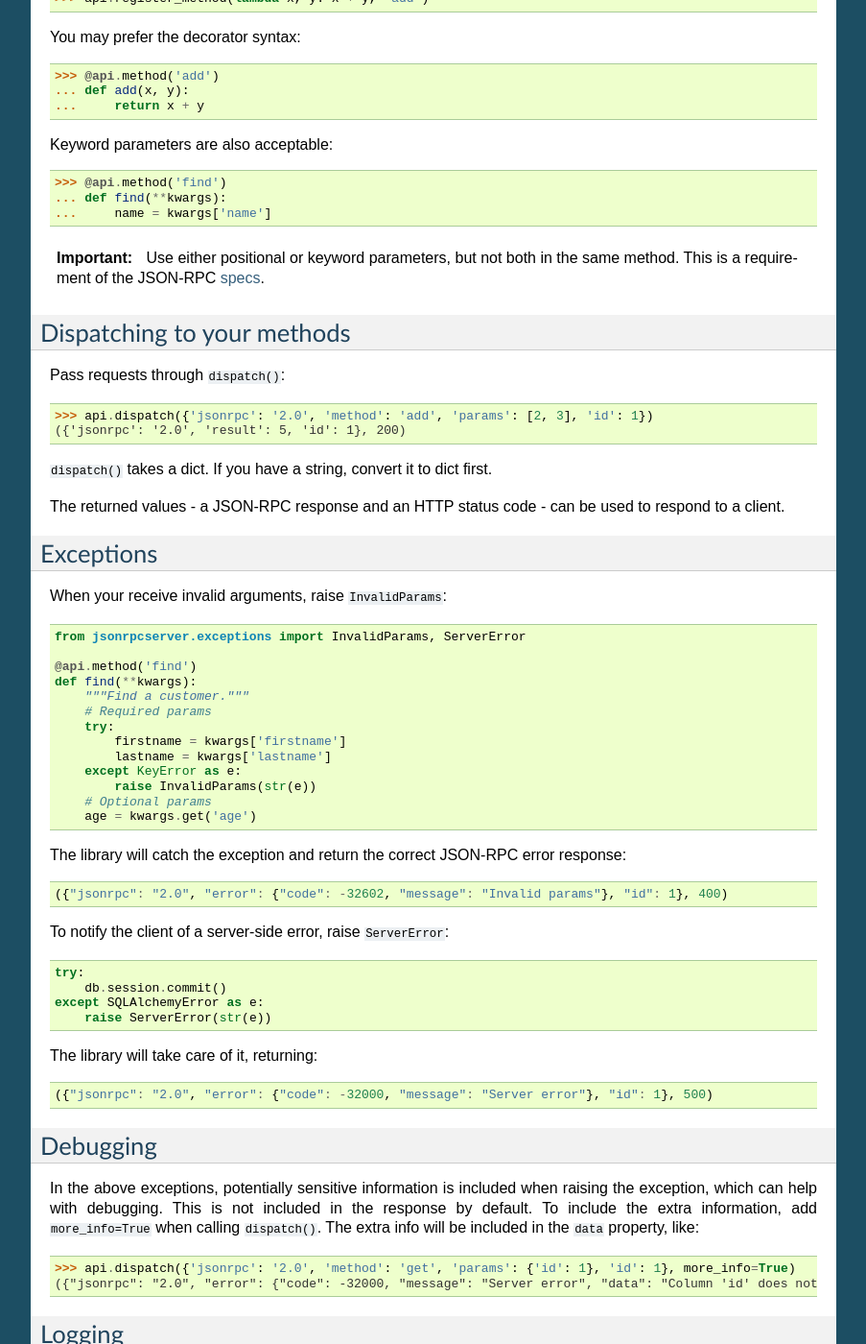
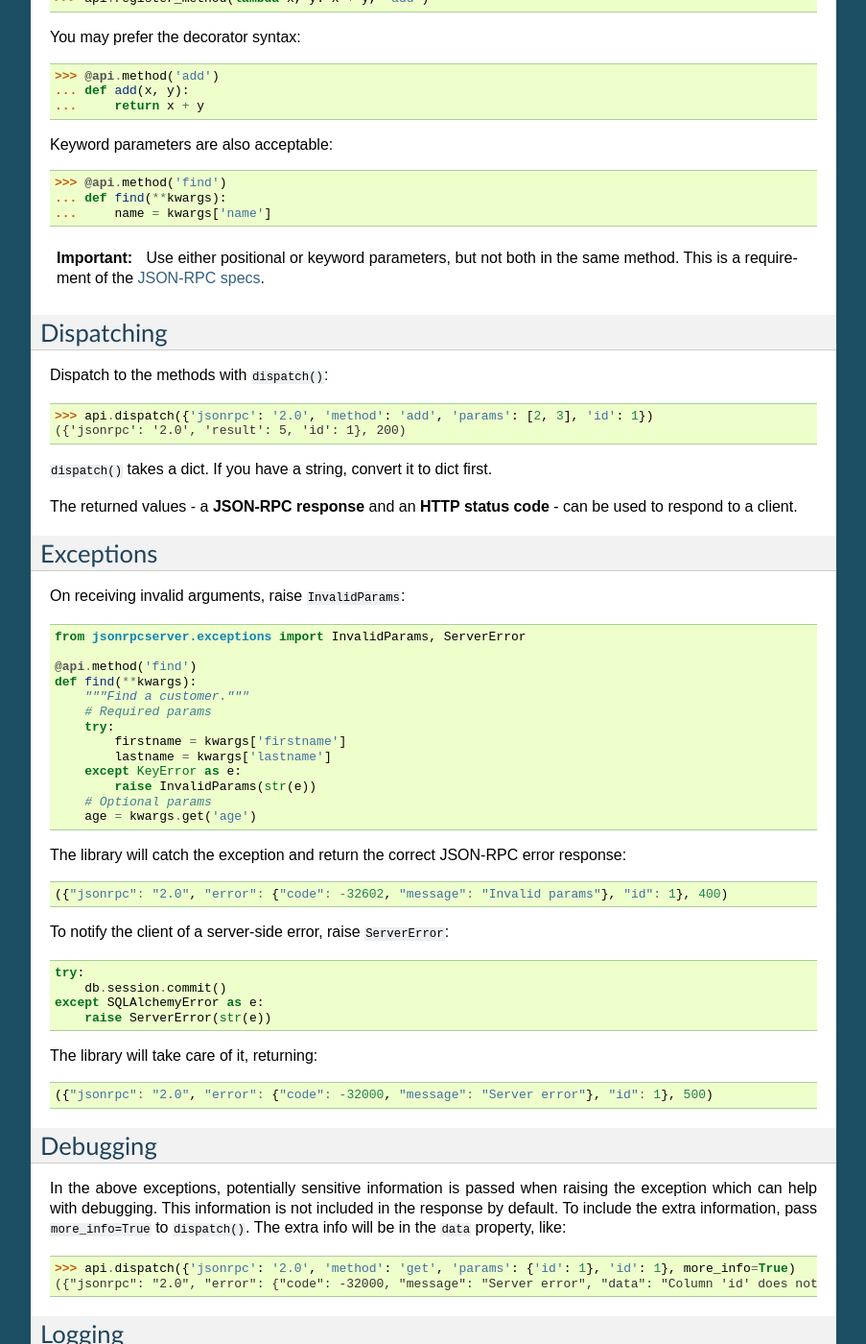
Before and after one commit to explodinglabs/jsonrpcserver, a Sphinx documentation site: the page built from doc/index.rst, in a window 1280 px wide and 1400 px high, scrolled down 369 px. Shown: the whole window at 96% size, without its empty margins (198-1101 px from the left). Built offline with Sphinx 7.4.7, drawn with Linux system fonts in a browser that asks for light colours; some of the changed text lies outside the part shown.

Commit message:
Documentation

```diff
--- a/doc/index.rst
+++ b/doc/index.rst
@@ -34,26 +34,26 @@ Keyword parameters are also acceptable::
 .. important::
 
     Use either positional or keyword parameters, but not both in the same
-    method. This is a requirement of the JSON-RPC `specs
+    method. This is a requirement of the `JSON-RPC specs
     <http://www.jsonrpc.org/specification#parameter_structures>`_.
 
-Dispatching to your methods
-===========================
+Dispatching
+===========
 
-Pass requests through ``dispatch()``::
+Dispatch to the methods with ``dispatch()``::
 
     >>> api.dispatch({'jsonrpc': '2.0', 'method': 'add', 'params': [2, 3], 'id': 1})
     ({'jsonrpc': '2.0', 'result': 5, 'id': 1}, 200)
 
 ``dispatch()`` takes a dict. If you have a string, convert it to dict first.
 
-The returned values - a JSON-RPC response and an HTTP status code - can be
-used to respond to a client.
+The returned values - a **JSON-RPC response** and an **HTTP status code** - can
+be used to respond to a client.
 
 Exceptions
 ==========
 
-When your receive invalid arguments, raise ``InvalidParams``::
+On receiving invalid arguments, raise ``InvalidParams``::
 
     from jsonrpcserver.exceptions import InvalidParams, ServerError
 
@@ -92,11 +92,11 @@ The library will take care of it, returning:
 Debugging
 =========
 
-In the above exceptions, potentially sensitive information is included when
-raising the exception, which can help with debugging. This is not included in
-the response by default. To include the extra information, add
-``more_info=True`` when calling ``dispatch()``. The extra info will be included
-in the ``data`` property, like::
+In the above exceptions, potentially sensitive information is passed when
+raising the exception which can help with debugging. This information is not
+included in the response by default. To include the extra information, pass
+``more_info=True`` to ``dispatch()``. The extra info will be in the ``data``
+property, like::
 
     >>> api.dispatch({'jsonrpc': '2.0', 'method': 'get', 'params': {'id': 1}, 'id': 1}, more_info=True)
     ({"jsonrpc": "2.0", "error": {"code": -32000, "message": "Server error", "data": "Column 'id' does not exist"}, "id": 1}, 500)
@@ -104,7 +104,7 @@ in the ``data`` property, like::
 Logging
 =======
 
-To see the json messages being passed back and forth, set the log level to
+To see the JSON messages being passed back and forth, set the log level to
 INFO::
 
     import logging
@@ -126,7 +126,7 @@ customize the log format for ``jsonrpcserver.dispatcher.request`` and
 The request format has these fields:
 
 %(message)s
-    The json request (the body).
+    The JSON request (the body).
 
 The response format has these fields:
 
@@ -137,7 +137,7 @@ The response format has these fields:
     The description of the status code, eg. *"BAD REQUEST"*.
 
 %(message)s
-    The json response (the body).
+    The JSON response (the body).
 
 Links
 =====
```
Also changed, not shown: other parts of doc/index.rst (+2 -2 lines).
